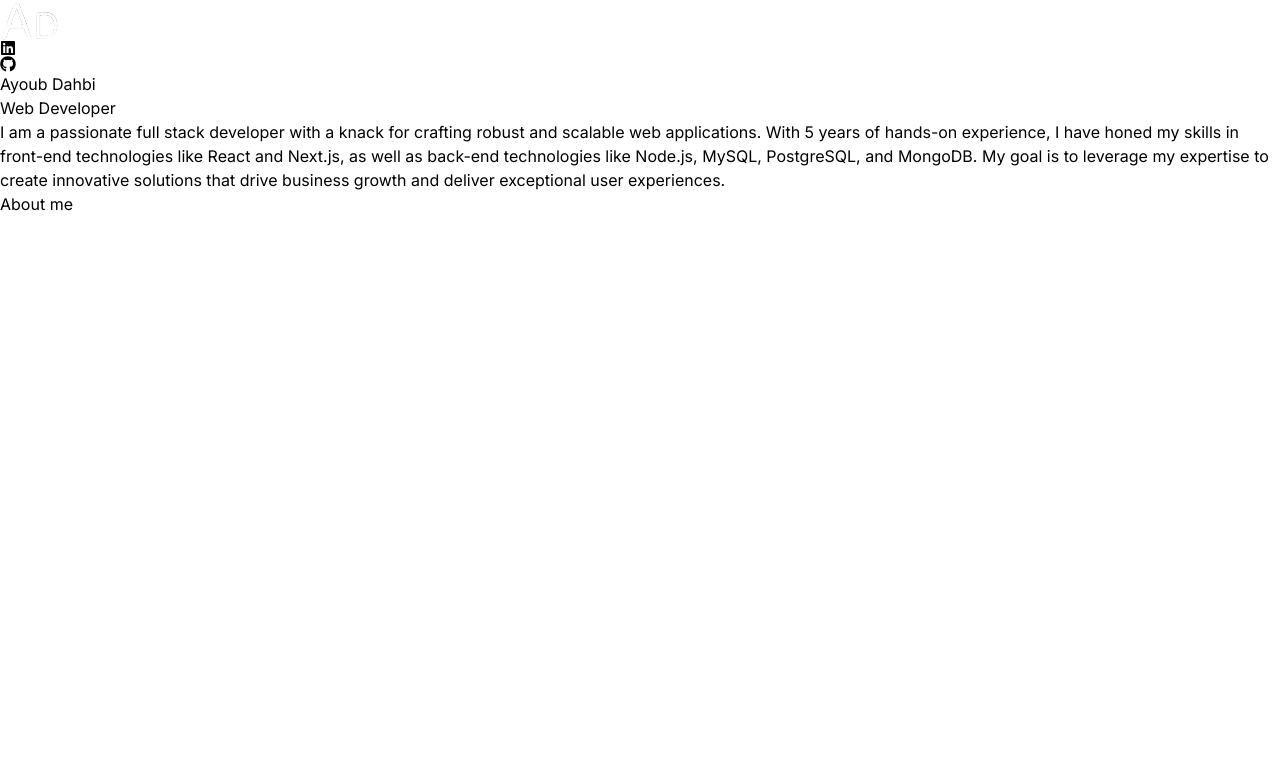
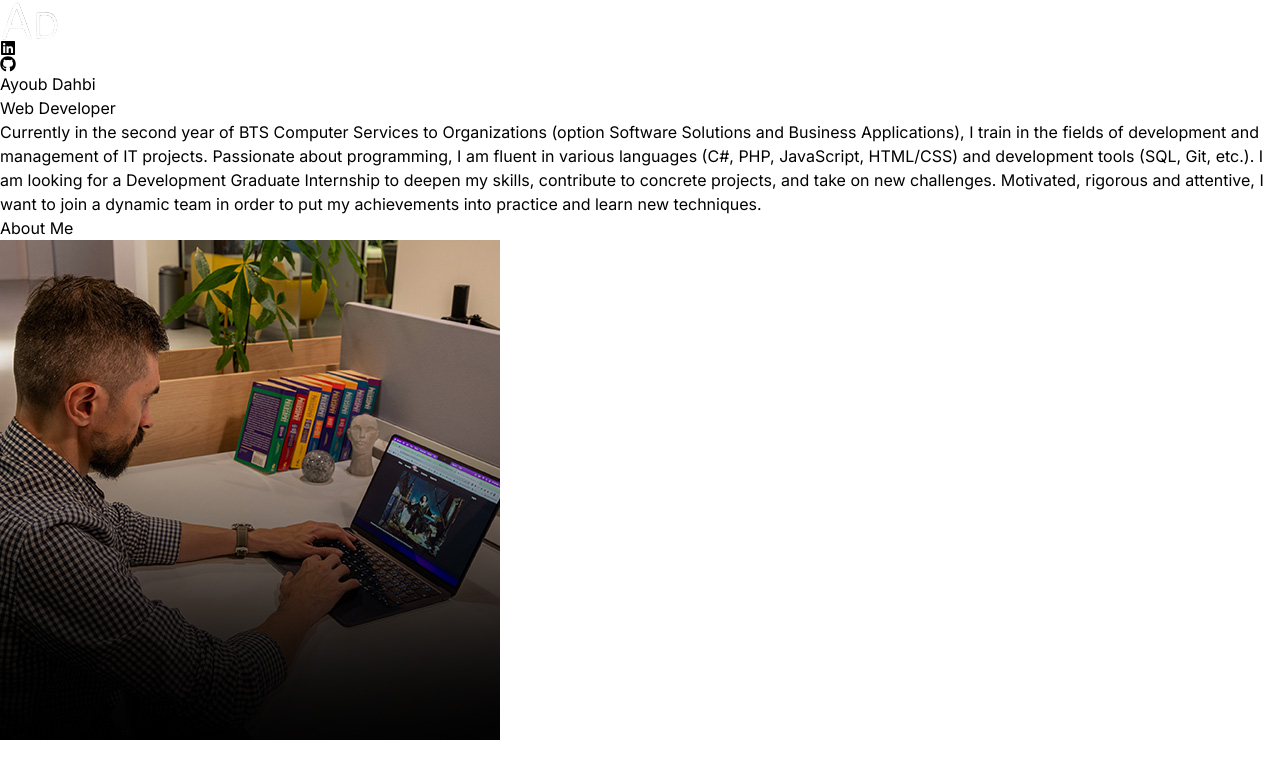
Before and after one commit to AyoubDahb/Portfolio, a React (Vite) app: page / in a window 1280 px wide. Shown: the top 778 px of the page. Built offline with nearby package versions, Linux system fonts and the light colour scheme.

Commit message:
added img in about section and correction bug

```diff
--- a/src/App.jsx
+++ b/src/App.jsx
@@ -1,21 +1,23 @@
-import Hero from "./components/Hero.jsx"
-import Navbar from "./components/Navbar.jsx"
-import About from "./components/About.jsx"
+import Hero from "./components/Hero.jsx";
+import Navbar from "./components/Navbar.jsx";
+import About from "./components/About.jsx";
 
 const App = () => {
   return (
     <div className="overflow-x-hidden text-neutral-300 antialiased selection:bg-cyan-300 selection:text-cyan-900">
-      <div className="fixed top-0 -z-0 h-full w-full">
-        <div className="absolute top-0 z-[-2] h-screen w-screen bg-neutral-950 bg-[radial-gradient(ellipse_80%_80%_at_50%_-20%,rgba(120,119,198,0.3),rgba(255,255,255,0))]"></div>
+      {/* Background wrapper */}
+      <div className="fixed top-0 left-0 h-full w-full -z-10">
+        <div className="absolute top-0 h-screen w-screen bg-neutral-950 bg-[radial-gradient(ellipse_80%_80%_at_50%_-20%,rgba(120,119,198,0.3),rgba(255,255,255,0))]"></div>
       </div>
 
-      <div className="container mx-auto px-8">
+      {/* Content wrapper */}
+      <div className="relative z-10 container mx-auto px-8">
         <Navbar />
         <Hero />
         <About />
       </div>
     </div>
-  )
-}
+  );
+};
 
-export default App
+export default App;
--- a/src/components/About.jsx
+++ b/src/components/About.jsx
@@ -1,7 +1,17 @@
+import aboutImg from "../assets/about.jpg"
 const About = () => {
     return (
         <div className="border-b border-neutral-900 pb-4">
-            <h2 className="my-20 text-center text-4xl">About me</h2>
+            <h2 className="my-20 text-center text-4xl">About
+                <span className="text-neutral-500"> Me</span>
+            </h2>
+            <div className="flex flex-wrap">
+                <div className="w-full lg:w-1/2 lg:p-8">
+                    <div className="flex items-center justify-center">
+                        <img src={aboutImg} alt="about" />
+                    </div>
+                </div>
+            </div>
         </div>
     )
 }
--- a/src/components/Hero.jsx
+++ b/src/components/Hero.jsx
@@ -1,5 +1,5 @@
 import { HERO_CONTENT } from "../constants";
-import profilePic from "../assets/kevinRushProfile.png"
+// import profilePic from "../assets/kevinRushProfile.png"
 const Hero = () => {
   return (
     <div className=" border-neutral-900 pb-4 lg:mb-35">
--- a/src/constants/index.js
+++ b/src/constants/index.js
@@ -3,7 +3,9 @@ import project2 from "../assets/projects/project-2.jpg";
 import project3 from "../assets/projects/project-3.jpg";
 import project4 from "../assets/projects/project-4.jpg";
 
-export const HERO_CONTENT = `I am a passionate full stack developer with a knack for crafting robust and scalable web applications. With 5 years of hands-on experience, I have honed my skills in front-end technologies like React and Next.js, as well as back-end technologies like Node.js, MySQL, PostgreSQL, and MongoDB. My goal is to leverage my expertise to create innovative solutions that drive business growth and deliver exceptional user experiences.`;
+export const HERO_CONTENT = `Currently in the second year of BTS Computer Services to Organizations (option Software Solutions and Business Applications), I train in the fields of development and management of IT projects. Passionate about programming, I am fluent in various languages (C#, PHP, JavaScript, HTML/CSS) and development tools (SQL, Git, etc.).
+
+I am looking for a Development Graduate Internship to deepen my skills, contribute to concrete projects, and take on new challenges. Motivated, rigorous and attentive, I want to join a dynamic team in order to put my achievements into practice and learn new techniques.`;
 
 export const ABOUT_TEXT = `I am a dedicated and versatile full stack developer with a passion for creating efficient and user-friendly web applications. With 5 years of professional experience, I have worked with a variety of technologies, including React, Next.js, Node.js, MySQL, PostgreSQL, and MongoDB. My journey in web development began with a deep curiosity for how things work, and it has evolved into a career where I continuously strive to learn and adapt to new challenges. I thrive in collaborative environments and enjoy solving complex problems to deliver high-quality solutions. Outside of coding, I enjoy staying active, exploring new technologies, and contributing to open-source projects.`;
 
```
